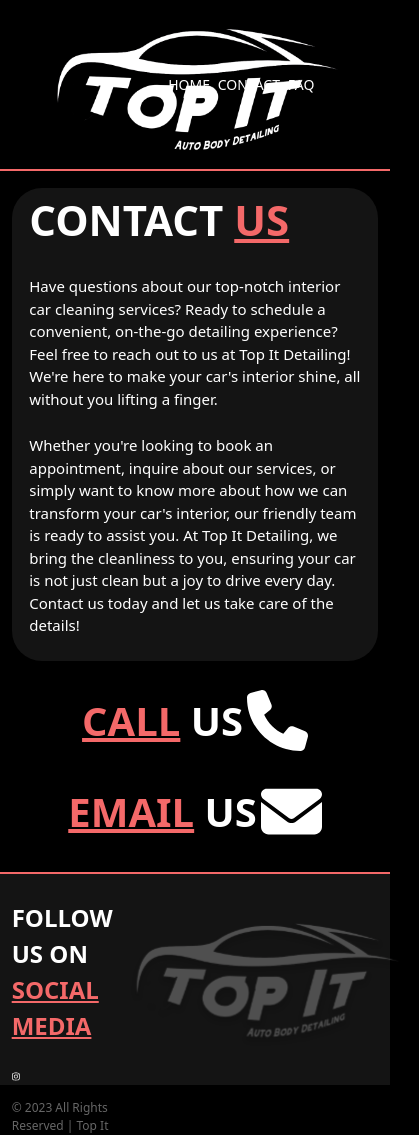
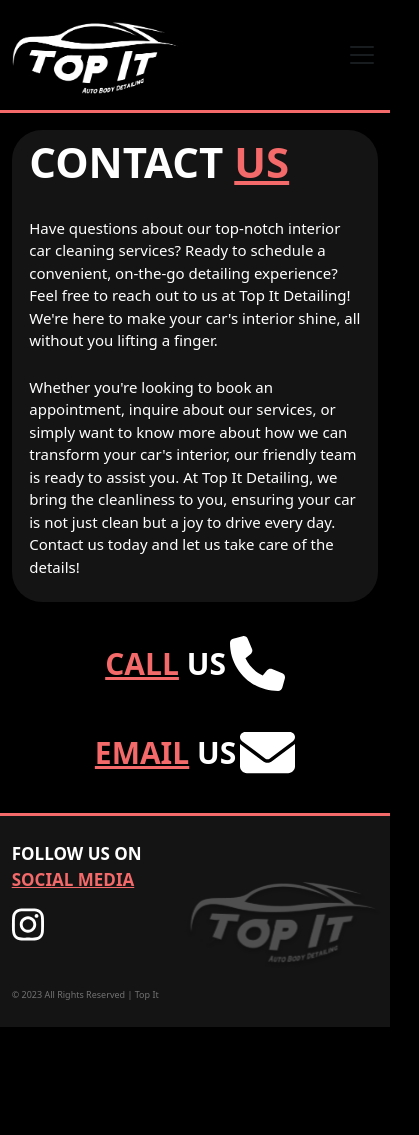
Before and after one commit to jkamandy/TopIt, a React (Create React App) app in the folder topit-frontend/: page /contact in a window 390 px wide. Shown: the whole page, 419 px wide, since content can reach past the window. After the commit the page ends 1027 px from the top, so only its background shows below. Built offline with nearby package versions, Linux system fonts and the light colour scheme; what react-form-component would draw is missing.

Commit message:
responsive contact page complete

```diff
--- a/topit-frontend/package.json
+++ b/topit-frontend/package.json
@@ -22,6 +22,7 @@
     "react-form-component": "^2.6.5",
     "react-router-dom": "^6.21.1",
     "react-scripts": "5.0.1",
+    "styled-components": "^6.1.8",
     "web-vitals": "^2.1.4"
   },
   "scripts": {
--- a/topit-frontend/src/components/Footer/Footer.jsx
+++ b/topit-frontend/src/components/Footer/Footer.jsx
@@ -16,7 +16,7 @@
         fontSize: '45px',
         marginTop: '10px',
         display: 'flex',
-        width: '2vw',
+        width: '2rem',
         // justifyContent: ''
         // Add more styles as needed
     };
@@ -43,7 +43,7 @@
 
             </div>
             <div className={styles.logoContainer}>
-                <img src={logoLight} style={{height:'17vh'}}></img>
+                <img className={styles.logo} src={logoLight}></img>
             </div>
         </div>
     </div>
--- a/topit-frontend/src/components/Footer/Footer.module.css
+++ b/topit-frontend/src/components/Footer/Footer.module.css
@@ -25,6 +25,10 @@
     align-items: center;
 }
 
+.logo {
+    height: 17vh;
+}
+
 /* ---- FONT STYLES ---- */
 .homeText {
     font-size: 24px;
@@ -44,3 +48,34 @@
     color: white;
     opacity: 40%;
 }
+
+@media screen and (max-width: 450px) {
+    .homeText {
+        font-size: 17px;
+        color: white;
+        font-weight: 700;
+    }
+
+    .homeTextRedU {
+        font-size: 17px;
+        color: #F46969;
+        text-decoration: underline;
+        font-weight: 700;
+    }
+    .logo {
+        height: 12vh;
+    }
+    .socialContainer {
+        display: flex;
+        flex-direction: column;
+        justify-content: space-between;
+        width: 45vw;
+        margin-left: 3vw;
+        margin-top: 3vh;
+    }
+    .footerPrivacy {
+        font-size: 9px;
+        color: white;
+        opacity: 40%;
+    }
+  }
--- a/topit-frontend/src/components/Navbar/Navbar.jsx
+++ b/topit-frontend/src/components/Navbar/Navbar.jsx
@@ -1,25 +1,162 @@
-import styles from './Navbar.module.css';
-import React from 'react';
-import logo from "../../assets/LogoNew.png"
-import { Link } from 'react-router-dom';
+// import styles from './Navbar.module.css';
+// import styled from 'styled-components'
+// import React from 'react';
+// import { useState } from 'react';
+// import { FontAwesomeIcon } from '@fortawesome/react-fontawesome';
+
+// import logo from "../../assets/LogoNew.png"
+// import { NavLink as Link } from 'react-router-dom';
+// import { faBars } from '@fortawesome/free-solid-svg-icons';
 
 
 
-function Navbar() {
+// // export const Bars = styled(faBars)
+// //   display: none;
+// //   color: #fff;
+
+// //   @media screen and (max-width: 768px) {
+// //     display: block;
+// //     position: absolute;
+// //     top: 0;
+// //     right: 0;
+// //     transform: translate(-100%, 75%);
+// //     font-size: 1.8rem;
+// //     cursor: pointer;
+// //   }
+// // ;
+
+// export const NavMenu = styled.div`
+//   display: flex;
+//   align-items: center;
+//   margin-right: -24px;
+
+//   /* Second Nav */
+//   /* margin-right: 24px; */
+
+//   /* Third Nav */
+//   /* width: 100vw;
+//   white-space: nowrap; */
+
+//   @media screen and (max-width: 768px) {
+//     display: none;
+//   }
+// `;
+
+// function Navbar() {
+
+//   const [barsIsHovered, setBarsIsHovered] = useState(false);
+//   const [isDropdownOpen, setDropdownOpen] = useState(false);
+
+//   const toggleDropdown = () => {
+//     setDropdownOpen(!isDropdownOpen);
+//   };
+
+//   const closeDropdown = () => {
+//     setDropdownOpen(false);
+//   };
+
+
+//   const barMediaQueryStyles = {
+//       display: 'block',
+//       position: 'absolute',
+//       top: 0,
+//       right: 0,
+//       transform: 'translate(-100%, 75%)',
+//       fontSize: '1.8rem',
+//       cursor: 'pointer',
+//   };
+
+
+//   const barsIconStyles = {
+//       color: barsIsHovered ? '#F46969' : 'white',
+//       fontSize: '61px',
+//       display: 'block',
+//       position: 'absolute',
+//       top: 0,
+//       right: 0,
+//       transform: 'translate(-100%, 75%)',
+//       fontSize: '1.8rem',
+//       cursor: 'pointer',
+
+//     };
+
+
+//   return (
+//     <nav className={styles.topnav}>
+//         <div className={styles.navButtonContainer}>
+//         </div>
+//         <div className={styles.navLogoContainer}>
+//             <a href='/'><img className={styles.navbarLogo} src={logo}></img> </a>
+//         </div>
+
+//         <div className={styles.navbarToggle} onClick={toggleDropdown}>
+//           <FontAwesomeIcon icon={faBars}
+//                   // onMouseEnter={() => barsIsHovered(true)}
+//                   // onMouseLeave={() => setBarsIsHovered(false)}
+//                   style={barsIconStyles}
+//           />
+//         </div>
+
+
+//         {/* {screenWidth > 1300 && ( */}
+//           <div className={styles.navLinksContainer}>
+//               <Link to='/' className={styles.pageLink}>HOME</Link>
+//               <Link to='/contact' className={styles.pageLink}>CONTACT</Link>
+              // <a href='mailto:example@example.com' className={styles.pageLink}>REQUEST A QUOTE</a>
+
+//           </div>
+//         {/* )} */}
+
+//     </nav>
+//   );
+// }
+
+// export default Navbar;
+
+
+import React from 'react';
+import styles from './Navbar.module.css';
+
+import { Navbar, Nav, NavDropdown } from 'react-bootstrap';
+import logo from "../../assets/LogoNew.png"
+
+
+const MyNavbar = () => {
   return (
-    <div className={styles.topnav}>
-        <div className={styles.navButtonContainer}>
-        </div>
-        <div className={styles.navLogoContainer}>
-            <a href='/'><img className={styles.navbarLogo} src={logo}></img> </a>
-        </div>
-        <div className={styles.navLinksContainer}>
-            <Link to='/' className={styles.pageLink}>HOME</Link>
-            <Link to='/contact' className={styles.pageLink}>CONTACT</Link>
-            <a href='/' className={styles.pageLink}>FAQ</a>
-        </div>
-    </div>
+    <Navbar expand="sm" style={{justifyContent:'center !important'}}>
+      <Navbar.Brand  className={styles.navLogoContainer} href="/"><img className={styles.navbarLogo} src={logo}></img></Navbar.Brand>
+      <Navbar.Toggle aria-controls="basic-navbar-nav" />
+      <Navbar.Collapse id="basic-navbar-nav">
+        <Nav className="mr-auto">
+        {/* <div className={styles.pageLinkContainer}> */}
+          <Nav.Link className={styles.pageLink} href="/">
+            <div className={styles.pageLinkPlacement}>
+              HOME
+            </div>
+          </Nav.Link>
+          <Nav.Link className={styles.pageLink} href="/contact">
+            <div className={styles.pageLinkPlacement}>
+              CONTACT
+            </div>
+          </Nav.Link>
+          <Nav.Link className={styles.pageLink} href='mailto:example@example.com'>
+            <div className={styles.pageLinkPlacement}>
+            REQUEST A QUOTE
+            </div>
+          </Nav.Link>
+
+
+        {/* </div> */}
+          {/* <NavDropdown title="Dropdown" id="basic-nav-dropdown">
+            <NavDropdown.Item className={styles.pageLink} href="/">HOME</NavDropdown.Item>
+            <NavDropdown.Item href="/contact">CONTACT</NavDropdown.Item>
+            <NavDropdown.Divider />
+            <NavDropdown.Item href="/">Separated link</NavDropdown.Item>
+          </NavDropdown> */}
+        </Nav>
+      </Navbar.Collapse>
+    </Navbar>
   );
-}
+};
 
-export default Navbar;
+export default MyNavbar;
--- a/topit-frontend/src/components/Navbar/Navbar.module.css
+++ b/topit-frontend/src/components/Navbar/Navbar.module.css
@@ -24,7 +24,7 @@
 }
 
 .navbarLogo {
-    height: 17vh;
+    height: 15vh;
 }
 
 .navLinksContainer {
@@ -38,14 +38,76 @@
     column-gap: 2vw;
 }
 
+.navbarToggle {
+    display: flex;
+    /* position: absolute; */
+    justify-content: center;
+    align-items: center;
+    /* width: 25vw; */
+    /* height: 20vh; */
+    right: 100px;
+}
 
+.navbar-toggler{
+    color: white !important;
+}
 .pageLink {
-    color: white;
-    font-size: 14px;
-    text-decoration: none;
+    color: white !important;
+    font-size: 14px !important;
+    text-decoration: none !important;
 }
 
 .pageLink:hover {
-    color: #F46969;
-    text-decoration: underline;
+    color: #F46969 !important;
+    text-decoration: underline !important;
 }
+
+.pageLinkPlacement {
+    display: flex;
+    /* width: 10vw; */
+    justify-content: center;
+    align-items: center;
+}
+
+.pageLinkContainer {
+    display: flex;
+    /* width: 60vw; */
+    column-gap: 20px;
+    justify-content: flex-end;
+    align-items: center;
+}
+#basic-navbar-nav {
+    display: flex!important;
+    flex-basis: auto !important;
+    justify-content: flex-end !important;
+}
+
+@media screen and (max-width: 1300px) {
+    .navLinksContainer {
+        display: none;
+    }
+  }
+
+@media screen and (min-width: 1300px) {
+.navbarToggle {
+    display: none;
+}
+}
+
+@media screen and (max-width: 500px) {
+    .navbarLogo {
+        height: 10vh;
+    }
+    .pageLinkPlacement {
+        display: flex;
+        width: 100vw;
+        justify-content: center;
+        align-items: center;
+    }
+    .pageLinkContainer {
+
+    }
+}
+@media screen and (min-width: 576px) {
+
+}
--- a/topit-frontend/src/pages/contact/ContactPage.jsx
+++ b/topit-frontend/src/pages/contact/ContactPage.jsx
@@ -1,4 +1,5 @@
 import Navbar from '../../components/Navbar/Navbar';
+import MyNavbar from '../../components/Navbar/Navbar';
 import ContactUs from '../../modals/ContactUs/ContactUs';
 import styles from './ContactPage.module.css';
 import React from 'react';
@@ -15,19 +16,19 @@
 
     const phoneIconStyles = {
         color: phoneIsHovered ? '#F46969' : 'white',
-        fontSize: '61px',
+        fontSize: '55px',
       };
 
     const emailIconStyles = {
     color: emailIsHovered ? '#F46969' : 'white',
-    fontSize: '61px',
+    fontSize: '55px',
     // marginTop: '10px'
     // Add more styles as needed
     };
 
     return (
         <div className={styles.background}>
-        <Navbar/>
+        <MyNavbar/>
         <div className={styles.redBorder}></div>
 
         <ContactUs/>
--- a/topit-frontend/src/pages/contact/ContactPage.module.css
+++ b/topit-frontend/src/pages/contact/ContactPage.module.css
@@ -21,13 +21,13 @@
 
 /* ---- FONT STYLES ---- */
 .contactText {
-    font-size: 40px;
+    font-size: 30px;
     color: white;
     font-weight: 700;
 }
 
 .contactTextRedU {
-    font-size: 40px;
+    font-size: 30px;
     color: #F46969;
     text-decoration: underline;
     font-weight: 700;
--- a/topit-frontend/src/pages/home/HomePage.jsx
+++ b/topit-frontend/src/pages/home/HomePage.jsx
@@ -12,6 +12,7 @@
 // import { faEnvelope } from '@fortawesome/free-solid-svg-icons';
 
 import Navbar from '../../components/Navbar/Navbar';
+import MyNavbar from '../../components/Navbar/Navbar';
 import Footer from '../../components/Footer/Footer';
 import OurMission from '../../modals/OurMission/OurMission';
 import Tiers from '../../modals/Tiers/Tiers';
@@ -48,7 +49,7 @@
 
   return (
     <div className={styles.background}>
-        <Navbar/>
+        <MyNavbar/>
         <div className={styles.redBorder}></div>
 
 
```
Also changed, not shown: 1 other file (tests, documents, lock files or other folders).
